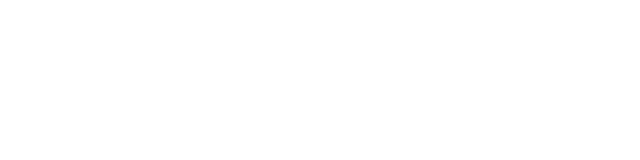
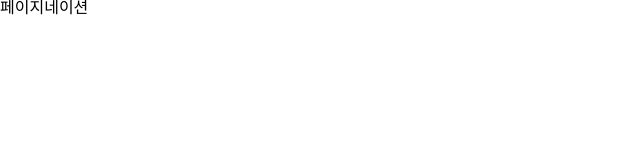
Before and after one commit to kyung-doo/kice, a React (Create React App) app: page /testpage in a window 1280 px wide. Before the commit this address had no page. Shown: the top 160 px of the page, without its empty margins (0-640 px from the left). Built offline with nearby package versions, Linux system fonts and the light colour scheme.

Commit message:
no message

```diff
--- a/src/App.tsx
+++ b/src/App.tsx
@@ -2,6 +2,7 @@ import { BrowserRouter, Routes, Route } from 'react-router-dom';
 import GlobalStyle from "./GlobalStyle";
 import Login from './pages/Login';
 import FileList from './FileList';
+import Testpage from './pages/Testpage';
 
 
 function App() {
@@ -12,6 +13,7 @@ function App() {
             <Routes>
                <Route path="/file-list" element={<FileList />} />
                <Route path='/login' element={<Login />} />
+               <Route path='/testpage' element={<Testpage />} />
             </Routes>
          </BrowserRouter>
       </>
--- a/src/components/Button.tsx
+++ b/src/components/Button.tsx
@@ -2,25 +2,16 @@ import { FC, HTMLProps } from "react";
 import styled, { css } from 'styled-components';
 
 
-export interface Props extends HTMLProps<HTMLButtonElement>{
-   /**
-    * 클래스 이름
-    */
-   className?: string;
-   /**
-    * 태그 변경 (a 라고 주면 기본 button태그를 a태그로 변경)
-    */
-   as?: any;
-   /**
-    * 자식 엘레먼트
-    */
-   children: JSX.Element | string;
+
+
+export interface Props extends HTMLProps<HTMLButtonElement> {
+
 }
 
 /**
  * 버튼 컴포넌트
  */
-const Button: FC<Props> = ({
+const Button: FC<Props & {as?: any}> = ({
    className,
    children,
    as,
--- a/src/components/Checkbox.tsx
+++ b/src/components/Checkbox.tsx
@@ -1,16 +1,7 @@
 import { FC, HTMLProps } from "react";
 import styled from 'styled-components';
 
-
-export interface Props extends HTMLProps<HTMLInputElement>{
-   /**
-    * 클래스 이름
-    */
-   className?: string;
-   /**
-    * 태그 변경
-    */
-   as?: any;
+export interface Props extends HTMLProps<HTMLInputElement> {
    /**
     * 리벨명
     */
@@ -24,7 +15,7 @@ export interface Props extends HTMLProps<HTMLInputElement>{
 /**
  * 버튼 컴포넌트
  */
-const Checkbox: FC<Props> = ({
+const Checkbox: FC<Props & {as?: any}> = ({
    className,
    label,
    labelArrow = 'right',
--- /dev/null
+++ b/src/components/Pagenation.tsx
@@ -0,0 +1,51 @@
+import { FC, HTMLProps } from "react";
+import styled, { css } from 'styled-components';
+
+
+
+
+export interface Props extends HTMLProps<HTMLDivElement> {
+   /**
+    * 총리스트 개수
+    */
+   listLength: number;
+   /**
+    * 보여질 리스트 개수
+    */
+   listView: number;
+   /**
+    * 보여질 페이지 개수
+    */
+   pageView: number;
+   /**
+    * 현재 페이지 넘버
+    */
+   currentPage: number;
+   /**
+    * 페이지 클릭시 콜백
+    */
+   onPage?: (idx: number) => void;
+}
+
+/**
+ * 버튼 컴포넌트
+ */
+const Pagenation: FC<Props & {as?: any}> = ({
+   className,
+   ...props
+}) => {
+
+   return (
+      <Styled.Pagenation className={className} {...props}>
+         페이지네이션
+      </Styled.Pagenation>
+   );
+}
+
+const Styled = {
+   Pagenation: styled.div<Props>`
+
+   `,
+}
+
+export default Pagenation;
--- a/src/components/Textbox.tsx
+++ b/src/components/Textbox.tsx
@@ -2,15 +2,7 @@ import { FC, HTMLProps } from "react";
 import styled from "styled-components";
 
 
-export interface Props extends HTMLProps<HTMLInputElement>{
-   /**
-    * 클래스 이름
-    */
-   className?: string;
-   /**
-    * 태그 변경
-    */
-   as?: any;
+export interface Props extends HTMLProps<HTMLInputElement> {
    /**
     * 풀사이즈 ( width 100% )
     */
@@ -25,7 +17,7 @@ export interface Props extends HTMLProps<HTMLInputElement>{
 /**
  * 텍스트 인풋 컴포넌트
  */
-const Textbox: FC<Props> = ({
+const Textbox: FC<Props & {as?: any}> = ({
    className,
    ...props
 }) => {
--- /dev/null
+++ b/src/pages/Testpage.tsx
@@ -0,0 +1,36 @@
+import { FC, useCallback, useState } from "react";
+import styled from 'styled-components';
+import Pagenation from "../components/Pagenation";
+
+
+
+const Testpage: FC = () => {
+
+   const onPage = useCallback((idx: number) => {
+      console.log("페이지 변경: ", idx);
+   }, []);
+
+   return (
+      <Styled.Testpage>
+
+         <Pagenation
+            listLength={350}
+            listView={10}
+            pageView={10}
+            currentPage={1}
+            onPage={onPage}
+         />
+
+      </Styled.Testpage>
+   );
+}
+
+
+const Styled = {
+   Testpage: styled.div`
+
+   `,
+}
+
+
+export default Testpage;
```
Also changed, not shown: 1 other file (tests, documents, lock files or other folders).
